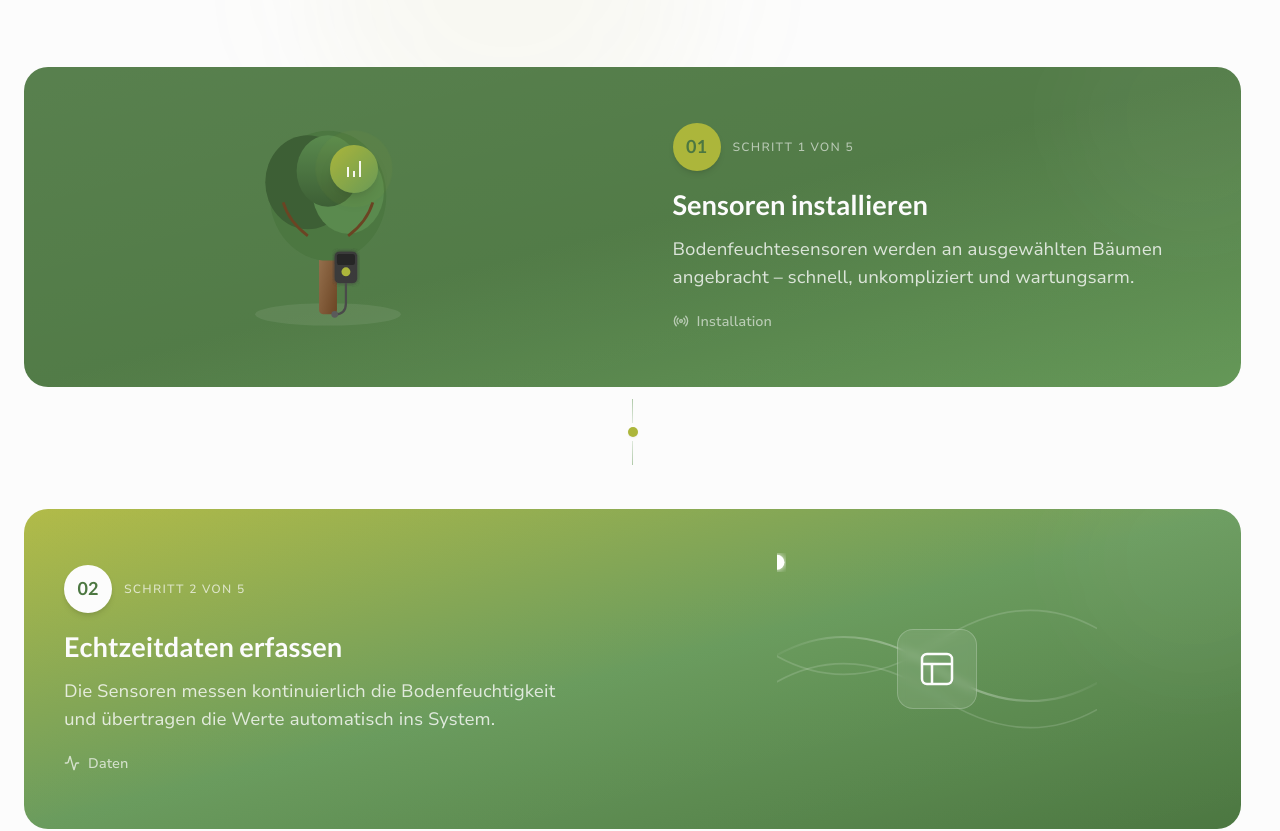
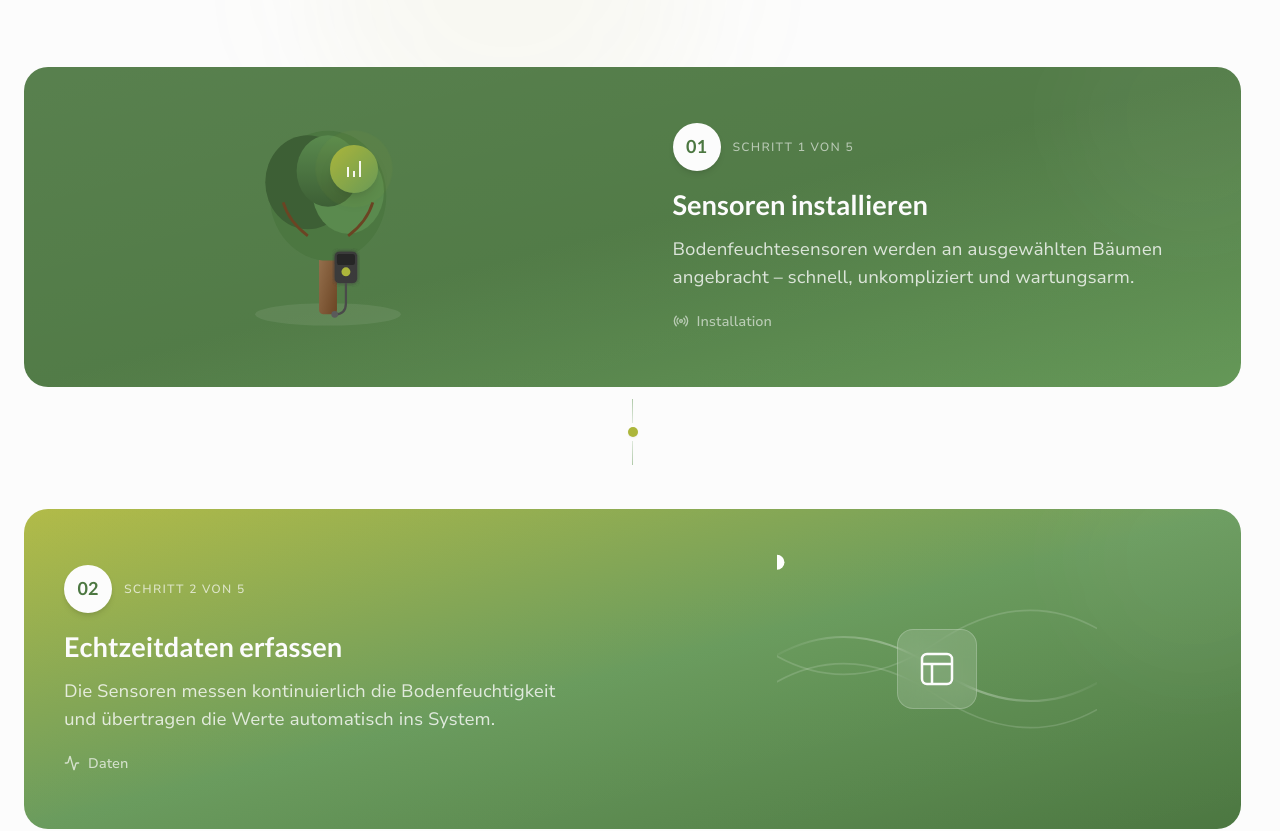
Before and after one commit to green-ecolution/project-website, a React (Vite) app: page /project in a window 1280 px wide. Shown: the part 2045-2876 px from the top of the page. Built offline with nearby package versions, Linux system fonts and the light colour scheme.

Commit message:
style(Process): unify step numbers and fix visual issues
- Make all step number circles white for consistency
- Remove glow filter from animated circles to fix rectangular artifact
- Increase backdrop blur on data flow icon for better visibility

```diff
--- a/src/tsx/components/sections/Process.tsx
+++ b/src/tsx/components/sections/Process.tsx
@@ -150,13 +150,13 @@ function DataFlowIllustration({ reducedMotion, isVisible }: IllustrationProps) {
 
         {reducedMotion ? (
           <>
-            <circle cx="150" cy="100" r="7" fill="white" filter="url(#glow)" />
+            <circle cx="150" cy="100" r="7" fill="white" />
             <circle cx="210" cy="115" r="5" fill="rgba(255,255,255,0.8)" />
             <circle cx="90" cy="90" r="6" fill="rgba(255,255,255,0.9)" />
           </>
         ) : (
           <>
-            <circle r="7" fill="white" filter="url(#glow)">
+            <circle r="7" fill="white">
               <animateMotion dur="4s" repeatCount="indefinite" path="M-20 100 Q60 40 150 100 T320 100" />
             </circle>
             <circle r="5" fill="rgba(255,255,255,0.8)">
@@ -170,7 +170,7 @@ function DataFlowIllustration({ reducedMotion, isVisible }: IllustrationProps) {
       </svg>
 
       <div className={`absolute transition-all duration-700 delay-200 ${isVisible ? 'opacity-100 scale-100' : 'opacity-0 scale-90'}`}>
-        <div className="w-16 h-16 lg:w-20 lg:h-20 rounded-2xl bg-white/10 backdrop-blur-sm border border-white/20 flex items-center justify-center">
+        <div className="w-16 h-16 lg:w-20 lg:h-20 rounded-2xl bg-white/15 backdrop-blur-md border border-white/20 flex items-center justify-center">
           <svg className="w-8 h-8 lg:w-10 lg:h-10 text-white" viewBox="0 0 24 24" fill="none" stroke="currentColor" strokeWidth="1.5">
             <rect x="3" y="3" width="18" height="18" rx="3" />
             <path d="M3 9h18M9 21V9" />
@@ -310,11 +310,11 @@ const illustrations: React.FC<IllustrationProps>[] = [
 ]
 
 const cardConfigs = [
-  { bg: 'from-green-dark-900 via-green-dark-900 to-green-middle-900', numberBg: 'bg-green-light-900', numberText: 'text-green-dark-900', mutedText: 'text-white/60' },
+  { bg: 'from-green-dark-900 via-green-dark-900 to-green-middle-900', numberBg: 'bg-white', numberText: 'text-green-dark-900', mutedText: 'text-white/60' },
   { bg: 'from-green-light-900 via-green-middle-900 to-green-dark-900', numberBg: 'bg-white', numberText: 'text-green-dark-900', mutedText: 'text-white/70' },
-  { bg: 'from-green-middle-900 via-green-dark-900 to-green-dark-900', numberBg: 'bg-green-light-900', numberText: 'text-green-dark-900', mutedText: 'text-white/60' },
+  { bg: 'from-green-middle-900 via-green-dark-900 to-green-dark-900', numberBg: 'bg-white', numberText: 'text-green-dark-900', mutedText: 'text-white/60' },
   { bg: 'from-green-dark-900 via-green-middle-900 to-green-light-900/80', numberBg: 'bg-white', numberText: 'text-green-dark-900', mutedText: 'text-white/70' },
-  { bg: 'from-green-middle-900 via-green-dark-900 to-green-dark-900', numberBg: 'bg-green-light-900', numberText: 'text-green-dark-900', mutedText: 'text-white/60' },
+  { bg: 'from-green-middle-900 via-green-dark-900 to-green-dark-900', numberBg: 'bg-white', numberText: 'text-green-dark-900', mutedText: 'text-white/60' },
 ]
 
 function Process() {
```
